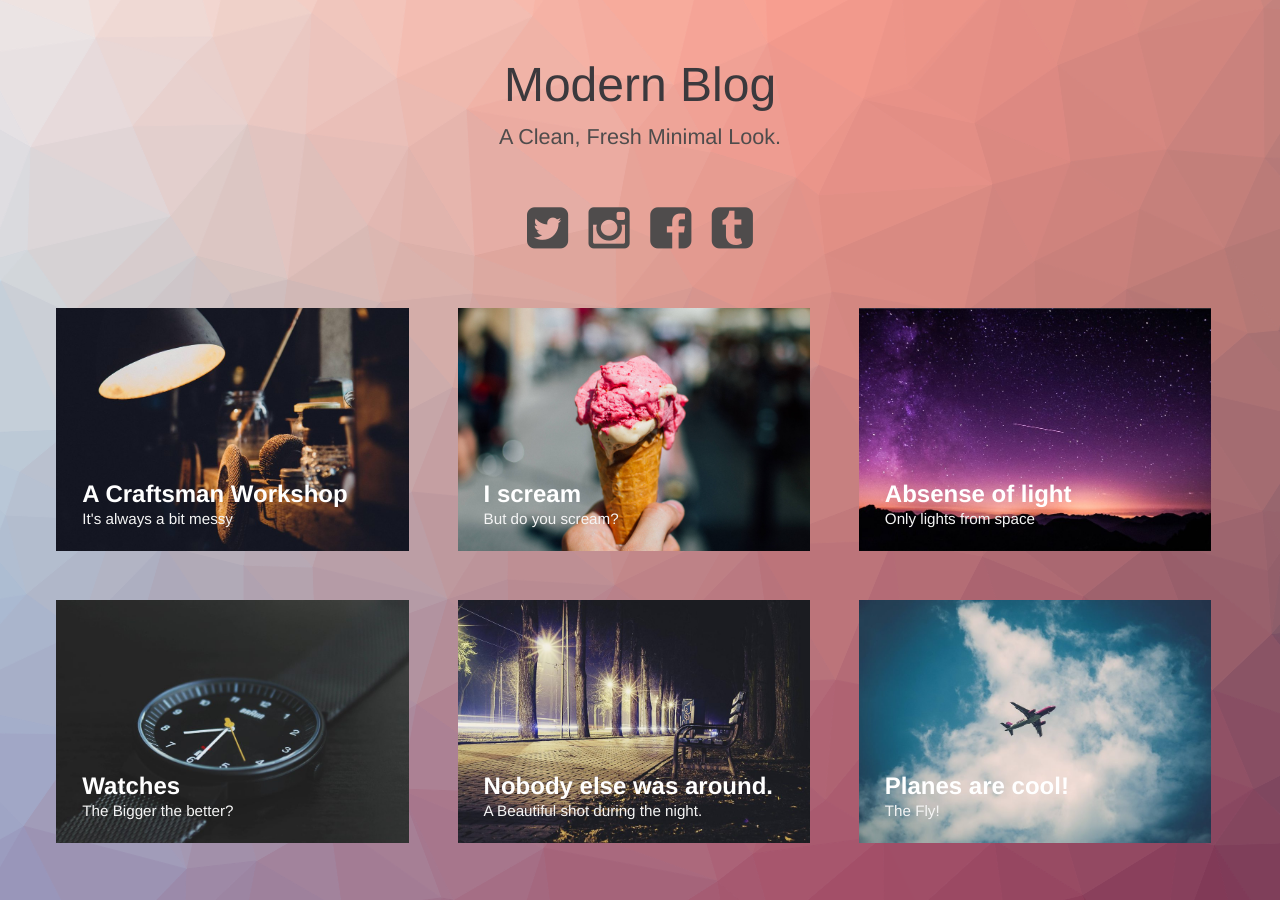
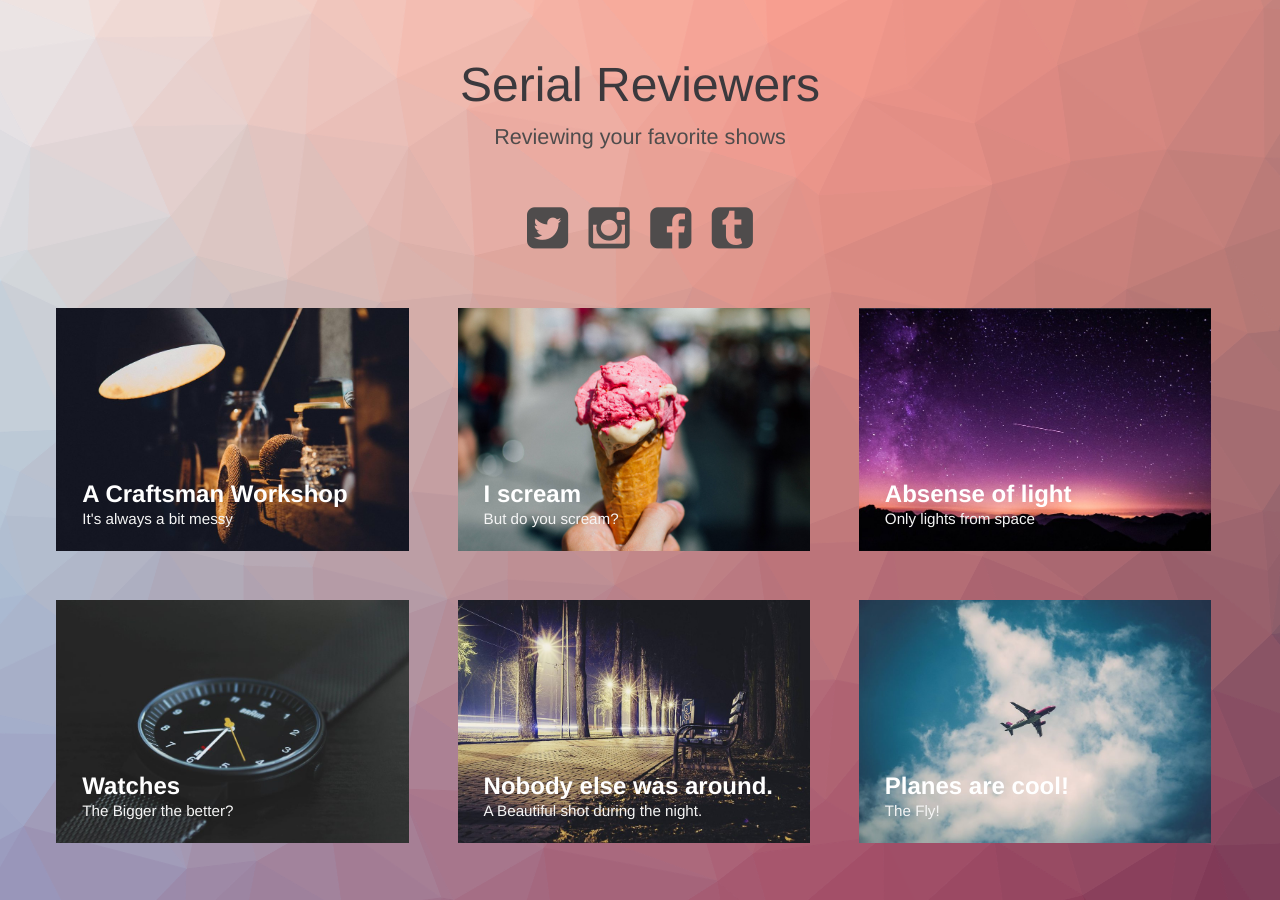
Before and after one commit to serialreviewers/serialreviewers.github.io, a Jekyll site: the page built from index.html, in a window 1280 px wide. Built offline with Jekyll 4.4.1, drawn with Linux system fonts in a browser that asks for light colours.

Commit message:
Change title

```diff
--- a/index.html
+++ b/index.html
@@ -28,7 +28,7 @@
 <body class="body">
 <div class="container">
     <header class="header">
-        <h1>Modern Blog<span>A Clean, Fresh Minimal Look.</span></h1>
+        <h1>Serial Reviewers<span>Reviewing your favorite shows</span></h1>
         <nav class="links">
             <a href="#"><i class="fa fa-twitter-square fa-3x"></i></a>
             <a href="#"><i class="fa fa-instagram fa-3x"></i></a>
```
